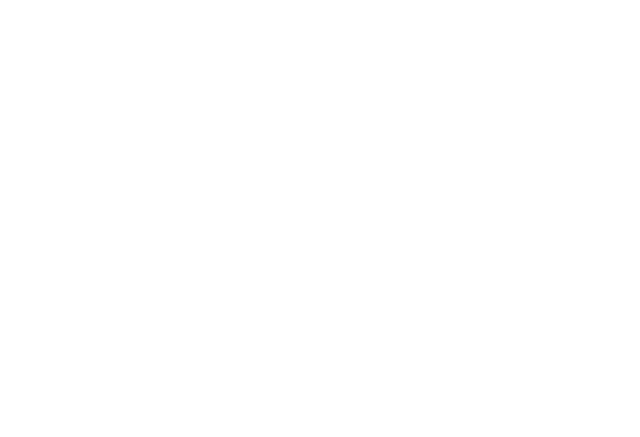
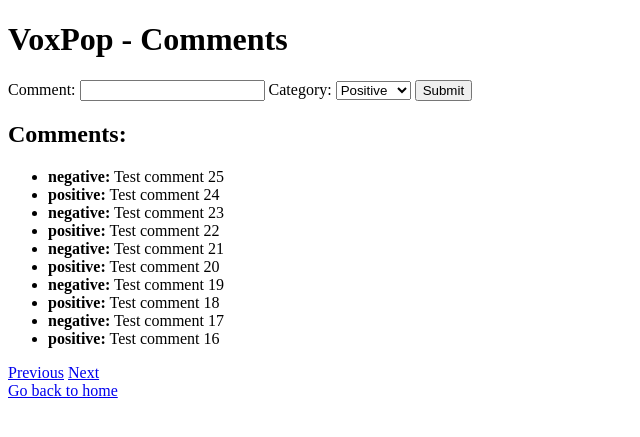
Before and after one commit to Nfactorial-Batch55/Backend-Project-1-VoxPop, a FastAPI app: page /comments?page=2&limit=10 in a window 1280 px wide. Before the commit the part shown is empty. Shown: the top 437 px of the page, without its empty margins (0-640 px from the left). Run offline with FastAPI, Linux system fonts and the light colour scheme.

Commit message:
added the form for posting comments, the list with all of the comments, buttons for changing the page and going back to home page

```diff
--- a/templates/comments.html
+++ b/templates/comments.html
@@ -5,6 +5,31 @@
     <title>VoxPop - Comments</title>
 </head>
 <body>
-
+    <h1>VoxPop - Comments</h1>
+    <form action="/comments" method="post">
+        <label for="text">Comment:</label>
+        <input type="text" id="text" name="text" required>
+        <label for="category">Category:</label>
+        <select id="category" name="category" required>
+            <option value="positive">Positive</option>
+            <option value="negative">Negative</option>
+        </select>
+        <button type="submit">Submit</button>
+    </form>
+    <h2>Comments:</h2>
+    <ul>
+        {% for comment in comments %}
+        <li>
+            <strong>{{ comment.category }}:</strong> {{ comment.text }}
+        </li>
+        {% endfor %}
+    </ul>
+    <div>
+        {% if page > 1 %}
+        <a href="/comments?page={{ page - 1 }}&limit={{ limit }}">Previous</a>
+        {% endif %}
+        <a href="/comments?page={{ page + 1 }}&limit={{ limit }}">Next</a>
+    </div>
+    <a href="/">Go back to home</a>
 </body>
 </html>
```
